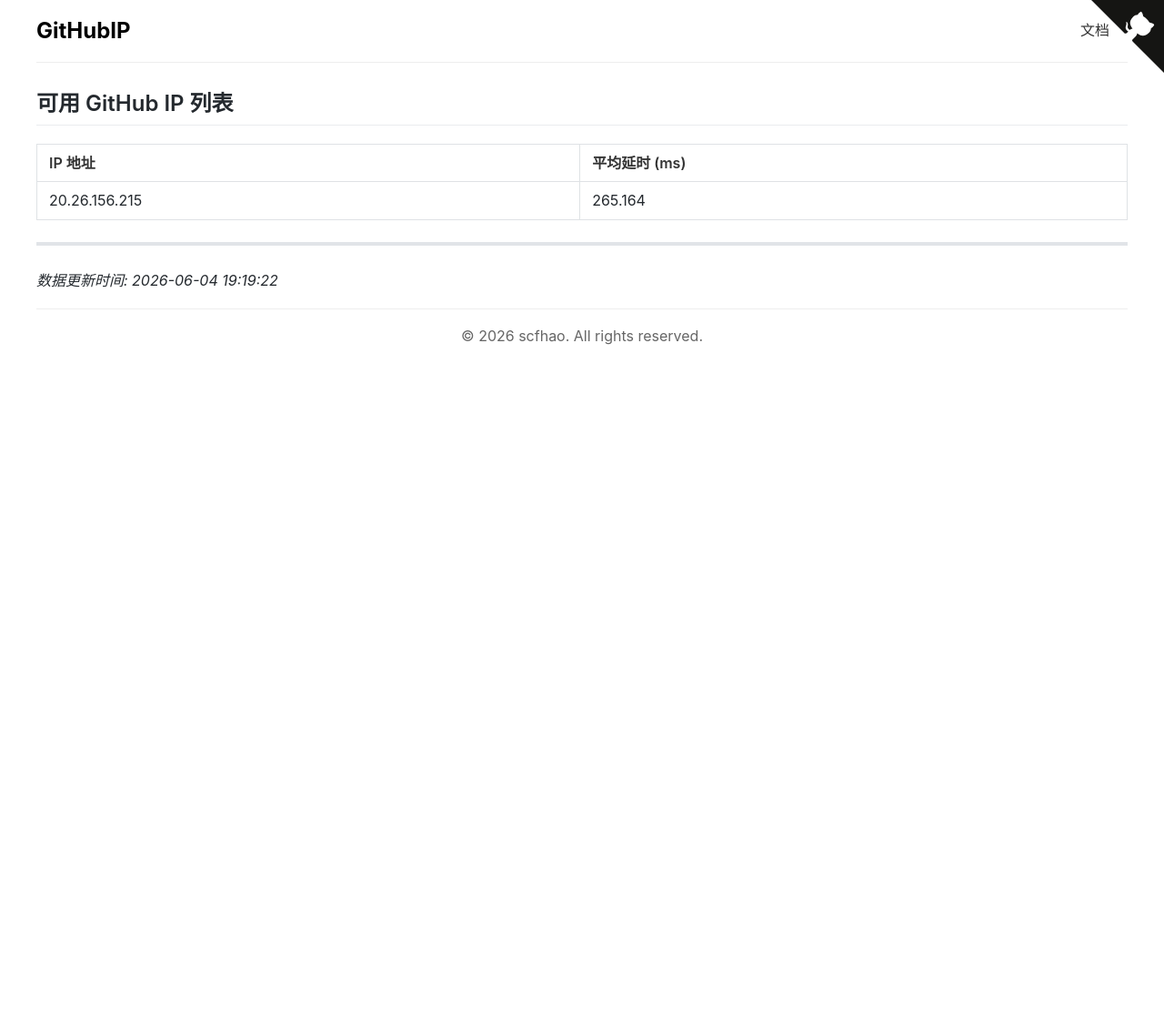
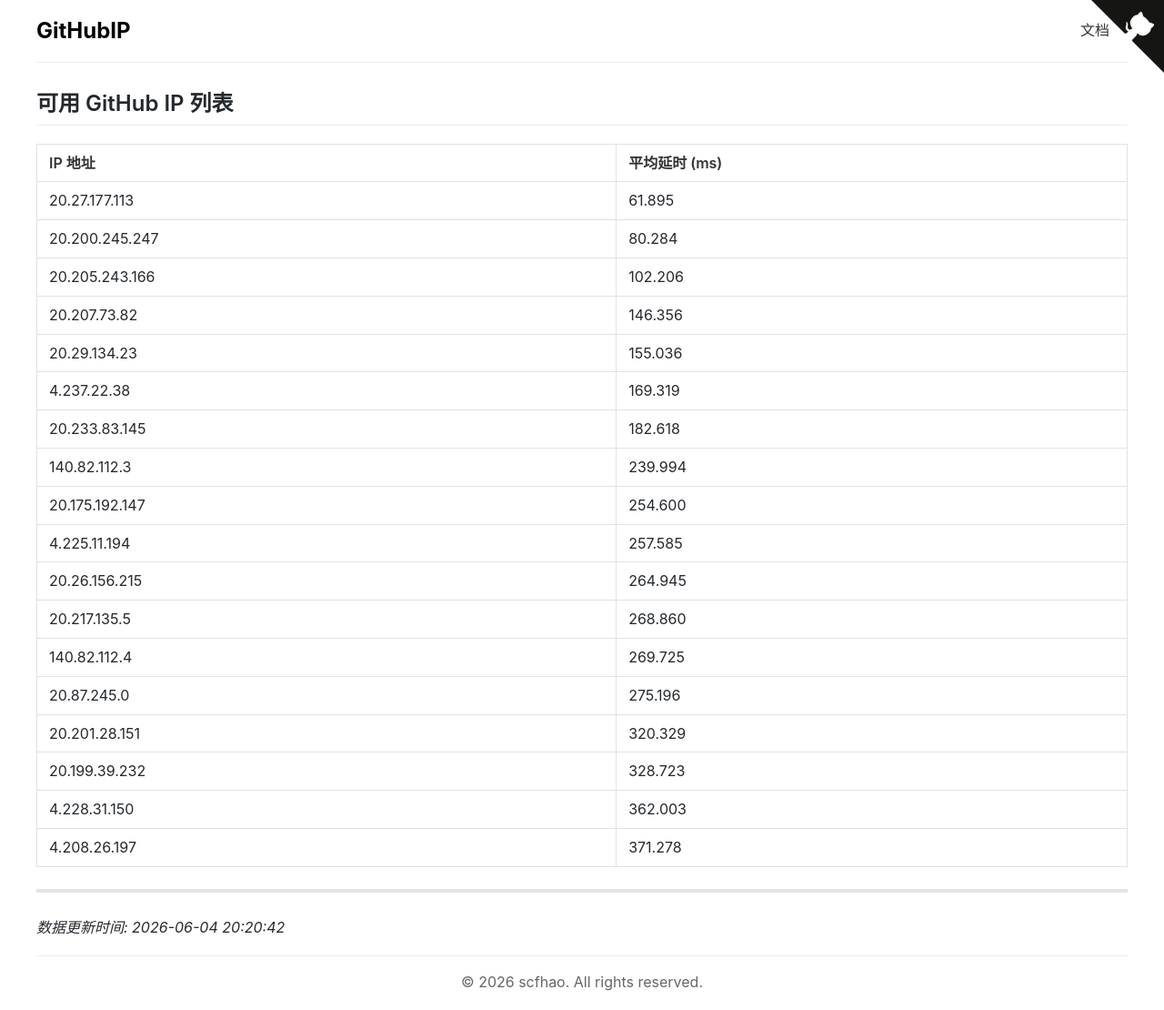
Before and after one commit to scfhao/GitHubIP, a Jekyll site: the page built from index.md, in a window 1280 px wide. Shown: the whole page at 91% size. Built offline with Jekyll 4.4.1, drawn with Linux system fonts in a browser that asks for light colours; before the commit the page ends 900 px from its top, so only the background shows below that.

Commit message:
自动脚本执行 - 2026-06-04 20:20:42

```diff
--- a/index.md
+++ b/index.md
@@ -1,15 +1,32 @@
 ---
 layout: home
 title: GitHub IP 列表
-date: 2026-06-04 19:19:22
+date: 2026-06-04 20:20:42
 ---
 
 ## 可用 GitHub IP 列表
 
 | IP 地址 | 平均延时 (ms) |
 |---------|--------------|
-| 20.26.156.215 | 265.164 |
+| 20.27.177.113 | 61.895 |
+| 20.200.245.247 | 80.284 |
+| 20.205.243.166 | 102.206 |
+| 20.207.73.82 | 146.356 |
+| 20.29.134.23 | 155.036 |
+| 4.237.22.38 | 169.319 |
+| 20.233.83.145 | 182.618 |
+| 140.82.112.3 | 239.994 |
+| 20.175.192.147 | 254.600 |
+| 4.225.11.194 | 257.585 |
+| 20.26.156.215 | 264.945 |
+| 20.217.135.5 | 268.860 |
+| 140.82.112.4 | 269.725 |
+| 20.87.245.0 | 275.196 |
+| 20.201.28.151 | 320.329 |
+| 20.199.39.232 | 328.723 |
+| 4.228.31.150 | 362.003 |
+| 4.208.26.197 | 371.278 |
 
 ---
 
-*数据更新时间: 2026-06-04 19:19:22*
+*数据更新时间: 2026-06-04 20:20:42*
```
